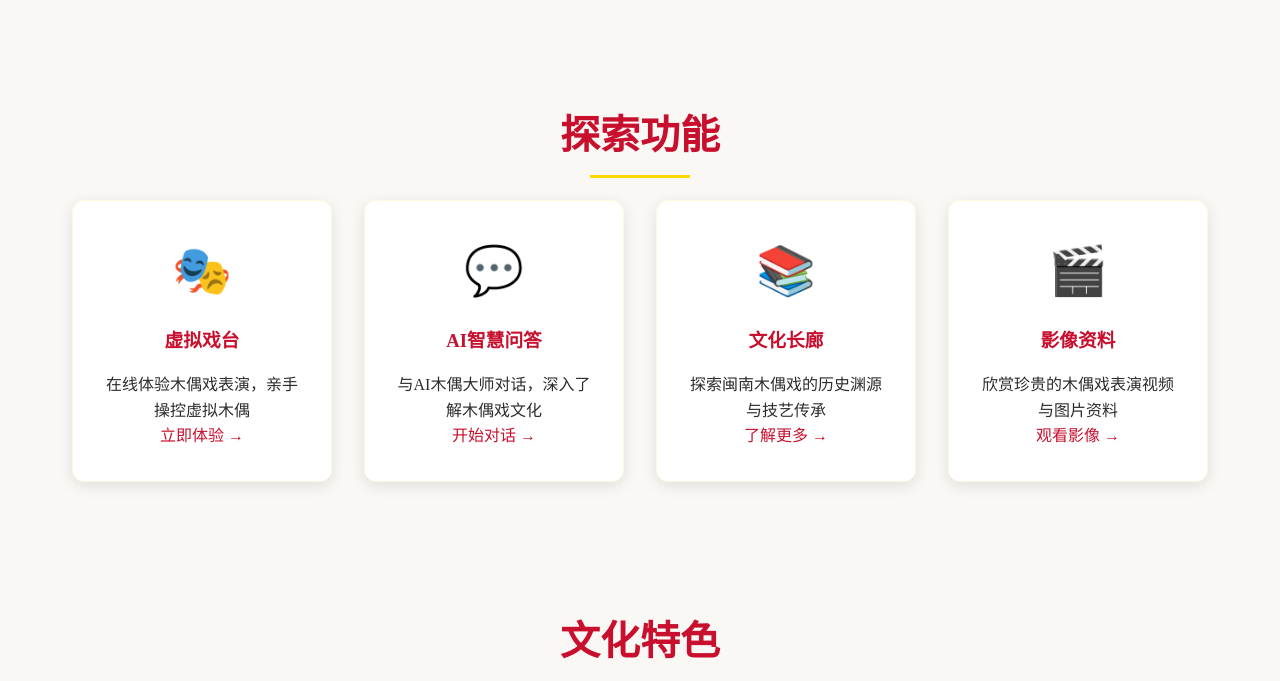
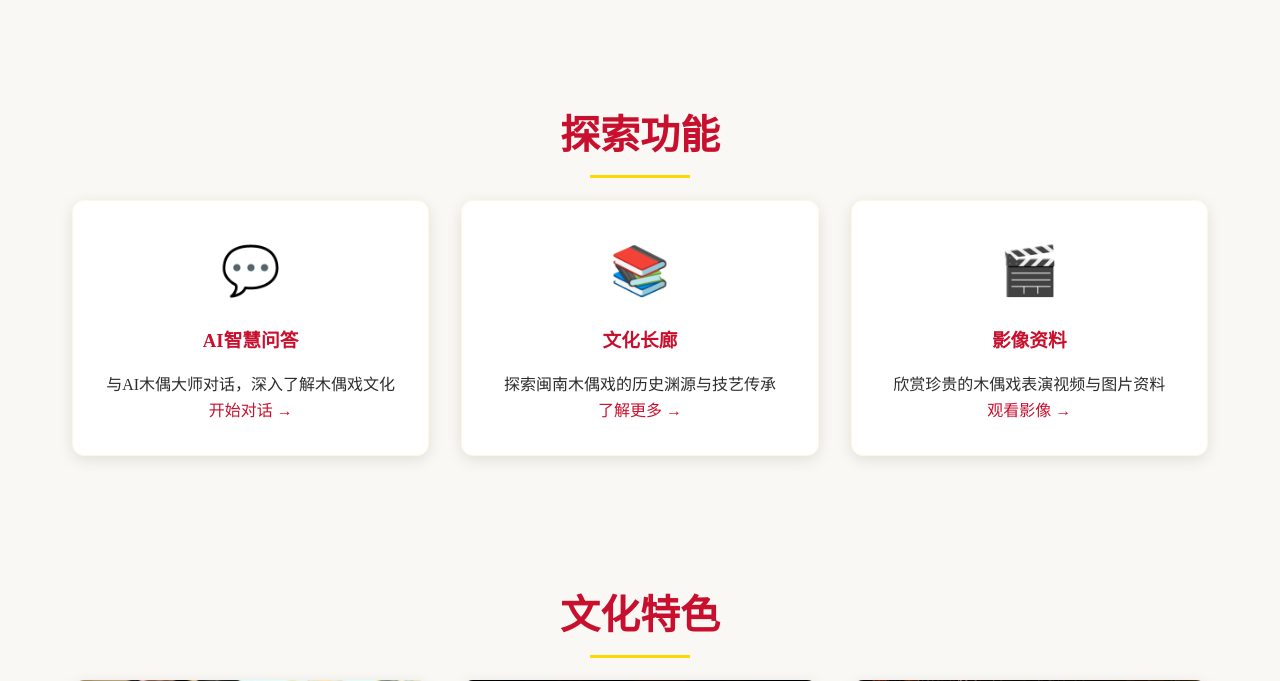
Before and after one commit to Frisk239/Marionette-Puppetry, a Flask app: page / in a window 1280 px wide. Shown: the part 603-1284 px from the top of the page. Run offline with Flask 3, Linux system fonts and the light colour scheme.

Commit message:
修改了部分链接

```diff
--- a/static/css/responsive.css
+++ b/static/css/responsive.css
@@ -15,7 +15,7 @@
         display: block;
         position: fixed;
         top: 1rem;
-        right: 1rem;
+        right: 0.5rem;  /* 从1rem改为0.5rem，向左移动 */
         z-index: 1001;
         background: linear-gradient(135deg, #c8102e, #a00d26);
         color: white;
--- a/templates/base.html
+++ b/templates/base.html
@@ -4,6 +4,8 @@
     <meta charset="UTF-8">
     <meta name="viewport" content="width=device-width, initial-scale=1.0, maximum-scale=1.0, user-scalable=no">
     <title>{% block title %}闽南木偶戏 - 非遗文化传承{% endblock %}</title>
+    <link rel="preload" href="{{ url_for('static', filename='css/gallery-compatible.css') }}" as="style" onload="this.onload=null;this.rel='stylesheet'">
+    <noscript><link rel="stylesheet" href="{{ url_for('static', filename='css/gallery-compatible.css') }}"></noscript>
     <link rel="stylesheet" href="{{ url_for('static', filename='css/traditional.css') }}">
     <link rel="stylesheet" href="{{ url_for('static', filename='css/responsive.css') }}">
     <link rel="stylesheet" href="{{ url_for('static', filename='css/culture.css') }}">
--- a/templates/gallery-compatible.html
+++ b/templates/gallery-compatible.html
@@ -384,7 +384,6 @@
 {% endblock %}
 
 {% block scripts %}
-<link rel="stylesheet" href="{{ url_for('static', filename='css/gallery-compatible.css') }}">
 <script src="{{ url_for('static', filename='js/gallery-compatible.js') }}"></script>
 <script>
     // 搜索功能初始化
--- a/templates/index.html
+++ b/templates/index.html
@@ -12,7 +12,7 @@
             <p>通过AI技术，让古老艺术焕发新生</p>
         </div>
         <div class="hero-buttons">
-            <a href="{{ url_for('interactive') }}" class="btn btn-primary">开始体验</a>
+            <a href="{{ url_for('gallery') }}" class="btn btn-primary">开始体验</a>
             <a href="{{ url_for('culture') }}" class="btn btn-secondary">了解文化</a>
         </div>
     </div>
@@ -31,13 +31,6 @@
 <section class="features-section">
     <h2 class="section-title">探索功能</h2>
     <div class="features-grid">
-        <div class="feature-card">
-            <div class="feature-icon">🎭</div>
-            <h3>虚拟戏台</h3>
-            <p>在线体验木偶戏表演，亲手操控虚拟木偶</p>
-            <a href="{{ url_for('interactive') }}" class="feature-link">立即体验 →</a>
-        </div>
-
         <div class="feature-card">
             <div class="feature-icon">💬</div>
             <h3>AI智慧问答</h3>
```
